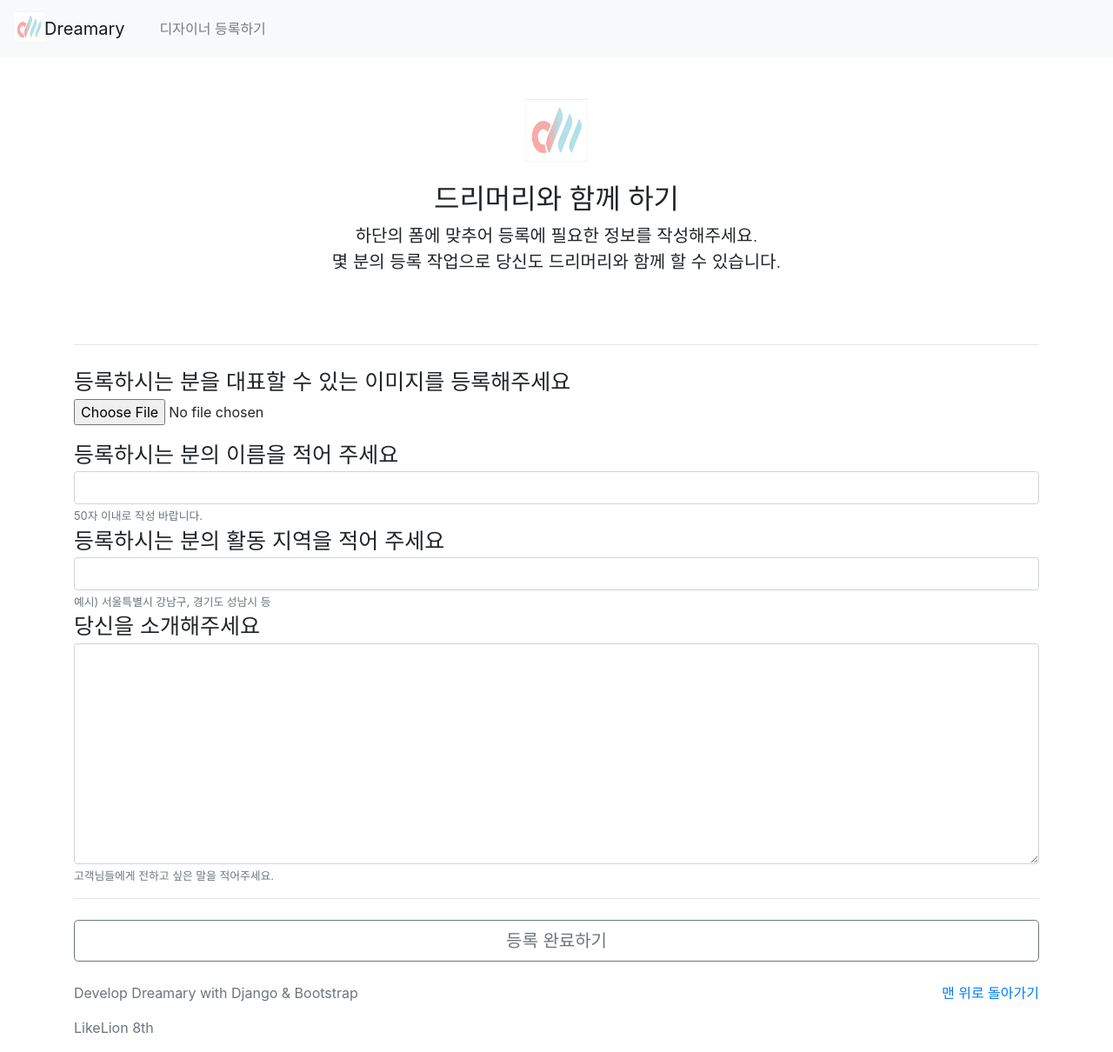
After one commit to 8th-caulion/Dreamary_yuna, a Django app: page /new/ in a window 1280 px wide. The commit adds this page. Shown: the whole page at 87% size. Run offline with Django 3.2, Linux system fonts and the light colour scheme; some libraries are stand-ins or nearby versions.

Commit message:
crud_create

```diff
--- a/page/templates/base.html
+++ b/page/templates/base.html
@@ -75,6 +75,11 @@
                 <img src="{% static 'images/Dreamary_Logo.png' %}" width="35" height="35" alt="Dreamary_Logo.png">
                 <label class="navbar-brand align-self-center">Dreamary</label>
             </a>
+            <div class="collapse navbar-collapse">
+                <div class="navbar-nav">
+                    <a class="nav-item nav-link" href="{% url 'new' %}">디자이너 등록하기</a>
+                </div>
+            </div>
         </div>
     </header>
     <!--main content-->
--- a/page/templates/detail.html
+++ b/page/templates/detail.html
@@ -15,7 +15,7 @@
             <p class="lead">{{ designer.description }}</p>
             <div class="d-flex justify-content-between align-items-center">
                 <div class="btn-group">
-
+                    <a href="{% url 'delete' designer.id %}" class="btn btn-sm btn-outline-danger">정보 삭제</a>
                 </div>
             </div>
         </div>
--- /dev/null
+++ b/page/templates/new.html
@@ -0,0 +1,48 @@
+{% extends 'base.html' %}
+{% load static %}
+
+{% block title %}디자이너 등록하기{% endblock %}
+{% block link %}{% static 'css/new.css' %}{% endblock %}
+
+{% block content %}
+<div class="container">
+    <div class="py-5 text-center">
+        <img class="d-block mx-auto mb-4" src="{% static 'images/Dreamary_Logo.png' %}" alt="" width="72" height="72">
+        <h2>드리머리와 함께 하기</h2>
+        <p class="lead">하단의 폼에 맞추어 등록에 필요한 정보를 작성해주세요.<br>몇 분의 등록 작업으로 당신도 드리머리와 함께 할 수 있습니다.</p>
+    </div>
+    <div class="order-md-1">
+        <hr class="mb-4">
+
+        <!--Create Form-->
+        <form action="{% url 'create' %}" methode="POST" enctype="multipart/form-data">
+            {% csrf_token %}
+            <div class="mb-3">
+                <label for="inputFile">등록하시는 분을 대표할 수 있는 이미지를 등록해주세요</label>
+                <input type="file" class="form-control-file" id="inputFile" name="image" value="" required>
+            </div>
+
+            <div class="md-3">
+                <label for="inputName">등록하시는 분의 이름을 적어 주세요</label>
+                <input type="text" class="form-control" id="inputName" name="name" required>
+                <small id="Name" class="form-text text-muted">50자 이내로 작성 바랍니다.</small>
+            </div>
+
+            <div class="md-3">
+                <label for="inputAddress">등록하시는 분의 활동 지역을 적어 주세요</label>
+                <input type="text" class="form-control" id="inputAddress" name="address" required>
+                <small id="Name" class="form-text text-muted">예시) 서울특별시 강남구, 경기도 성남시 등</small>
+            </div>
+
+            <div class="md-3">
+                <label for="inputDescription">당신을 소개해주세요</label>
+                <textarea class="form-control" id="inputDescription" name="description" cols="40" rows="10"
+                    required></textarea>
+                <small id="Name" class="form-text text-muted">고객님들에게 전하고 싶은 말을 적어주세요.</small>
+            </div>
+            <hr class="mb-4">
+            <button class="btn btn-outline-secondary btn-lg btn-block" type="submit">등록 완료하기</button>
+        </form>
+    </div>
+</div>
+{% endblock %}
--- a/page/urls.py
+++ b/page/urls.py
@@ -5,4 +5,7 @@ urlpatterns = [
     path('', views.home, name = "home"),
     path('introduce/', views.introduce, name = "introduce"),
     path('profile/<int:designer_id>', views.detail, name = "detail"),
+    path('new/', views.new, name = "new"),
+    path('create/', views.create, name = "create"),
+    path('delete/<int:designer_id>/', views.delete, name = "delete"),
 ]
--- a/page/views.py
+++ b/page/views.py
@@ -1,4 +1,4 @@
-from django.shortcuts import render, get_object_or_404
+from django.shortcuts import render, redirect, get_object_or_404
 from .models import Designer
 
 # Create your views here.
@@ -12,3 +12,28 @@ def introduce(request):
 def detail(request, designer_id):
     designer = get_object_or_404(Designer, pk = designer_id)
     return render(request, 'detail.html', {'designer' : designer})
+
+def new(request):
+    return render(request, 'new.html')
+
+def create(request):
+    if request.method == 'POST':
+        post = Designer()
+
+        if 'image' in request.FILES:
+            post.image = request.FILES['image']
+        post.name = request.POST['name']
+        post.address = request.POST['address']
+        post.description = reqeust.POST['description']
+
+        post.save()
+
+        return redirect('detail', post.id)
+        #redirect는 주소로 이동만 함
+        #render는 어떤 값을 요청하고 받아들임
+
+def delete(request, designer_id):
+    post = get_object_or_404(Designer, pk = designer_id)
+    post.delete()
+
+    return redirect('home')
```
Also changed, not shown: page/static/css/new.css (added).
